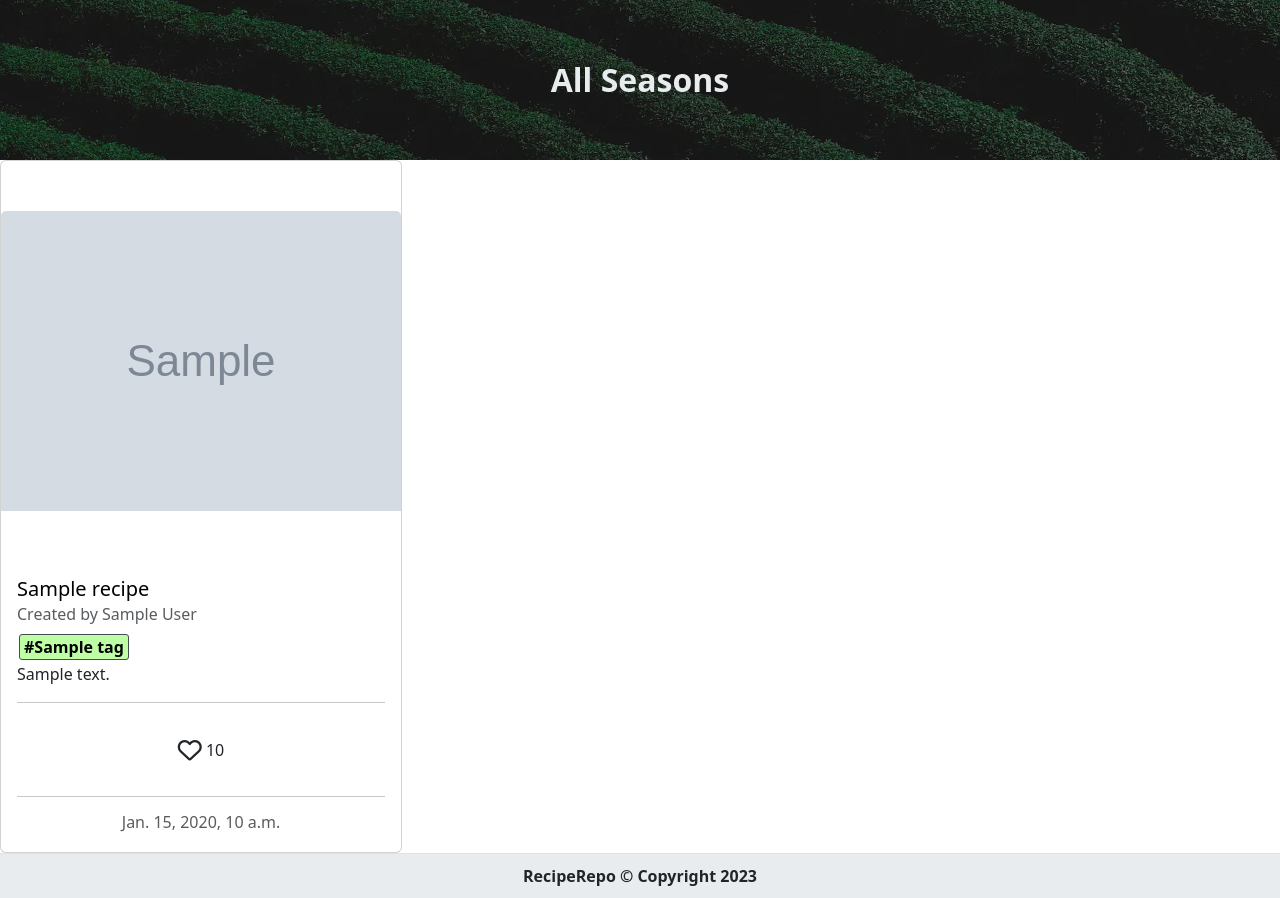
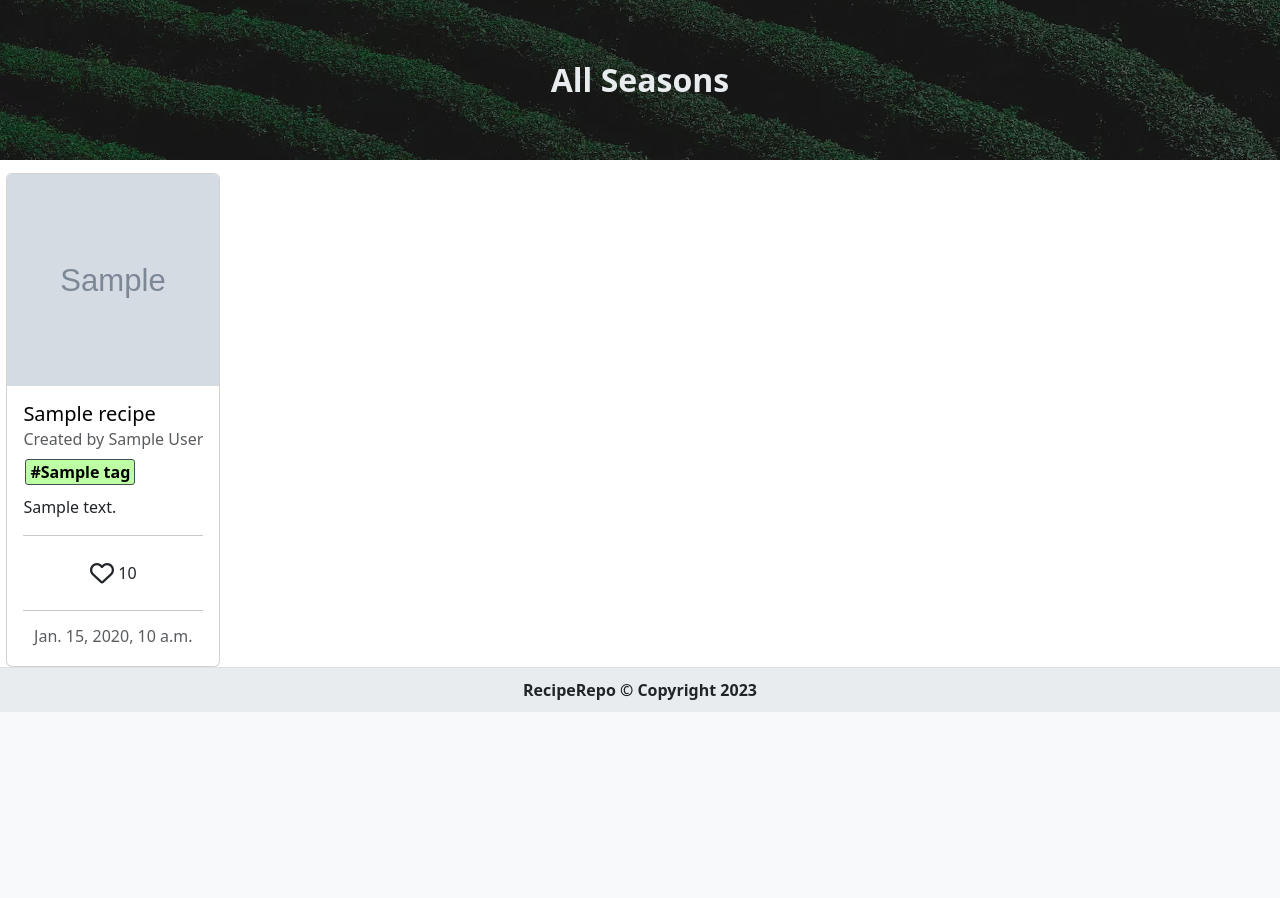
Before and after one commit to AlfredA93/recipe-repo-2, a Django app: template templates/seasons_all.html in a window 1280 px wide. Shown: the part 116-1014 px from the top of the page. After the commit the page ends 828 px from the top, so only its background shows below. Run offline with Django 3.2, Linux system fonts and the light colour scheme; the template is opened without the code that fills it: most values are stand-ins (such as "Sample title", 1, 10 or a date in 2020); grey boxes marked "Sample" are stand-in pictures; some libraries are stand-ins or nearby versions.

Commit message:
Update seasons_all recipe and pagination styles

```diff
--- a/templates/seasons_all.html
+++ b/templates/seasons_all.html
@@ -24,31 +24,33 @@
     <div class="col-12 md-4">
         <div class="row g-0">
             {% for recipe in recipe_list %}
-            <div class="col-md-4 d-flex align-items-stretch">
+            <div class="col-md-3 d-flex align-items-stretch card-padding">
                 <div class="card">
-                    <a href="{% url 'recipe_detail' recipe.slug %}" class="recipe-link">
+                    <!-- Image -->
                     {% if 'default' in recipe.image.url %}
-                        <img src="{% static 'images/logo1.webp' %}" class="card-img-top" alt="Recipe Repo logo. Recipes plus storage.">
+                        <div class="image">
+                            <a href="{% url 'recipe_detail' recipe.slug %}" class="card-img-top" style="background-image: url('{% static 'images/logo1.webp' %}');"></a>
+                        </div>
                     {% else %}
-                    <div class="image">
-                        <img src="{{ recipe.image.url }}" class="img card-img-top" alt="{{recipe.image_alt}}">
-                    </div>
-                    </a>
+                        <div class="image">
+                            <a href="{% url 'recipe_detail' recipe.slug %}" class="img card-img-top" style="background-image: url('{{ recipe.image.url }}')"></a>
+                        </div>
                     {% endif %}
+                    <!-- Card Body - Text, Tags and Icons -->
                     <div class="card-body d-flex justify-content-end flex-column">
+                        <!-- Title and Author -->
                         <a href="{% url 'recipe_detail' recipe.slug %}" class="recipe-link">
                             <h5 class="card-title">{{recipe.title}}</h5>
                         </a>
                         <h6 class="card-subtitle mb-2 text-body-secondary">Created by {{recipe.author}}</h6>
-
                         <!-- Tags -->
                         <div class="d-flex flex-wrap ">
                             {% for tag in recipe.tags.all %}
-                            <a href="#" class="tag-btn">#{{ tag }}</a>
+                            <a href="{% url 'tagged' tag.slug %}" class="tag-btn tag-link">#{{ tag }}</a>
                             {% endfor %}
                         </div>
-
-                        <p class="card-text">{{ recipe.summary }}</p>
+                        <!-- Summary -->
+                        <p class="card-text pt-2">{{ recipe.summary }}</p>
                         <hr class="mt-auto">
                         <!-- Like and Bookmarks Buttons -->
                         <div class="icons-container">
@@ -92,19 +94,22 @@
                         {% endif %}
                         </div>
                         <hr>
+                        <!-- Date Created -->
                         <div class="card-text text-muted h6 text-center pb-1">{{recipe.published_on}}</div>
                     </div>
                 </div>
             </div>
-            {% if forloop.counter|divisibleby:3 %}
+            {% if forloop.counter|divisibleby:4 %}
             </div>
             <div class="row g-0">
             {% endif %}
             {% endfor %}
+        </div>
+    </div>
 
     <!-- Pagination Navigation. Credit: 'I Think Therefore I Blog' walkthrough, Code Institute -->
     {% if is_paginated %}
-    <nav aria-label="Page navigation example">
+    <nav aria-label="Page navigation">
         <ul class="pagination justify-content-end m-1">
         {% if page_obj.has_previous %}
             <li>
@@ -115,7 +120,7 @@
         {% endif %}
         {% if page_obj.has_next %}
         <li>
-        <a class="rounded btn btn-secondary"
+        <a class="rounded btn btn-secondary m-1"
         href="?page={{ page_obj.next_page_number }}">
         Next &raquo;</a>
         </li>
```
